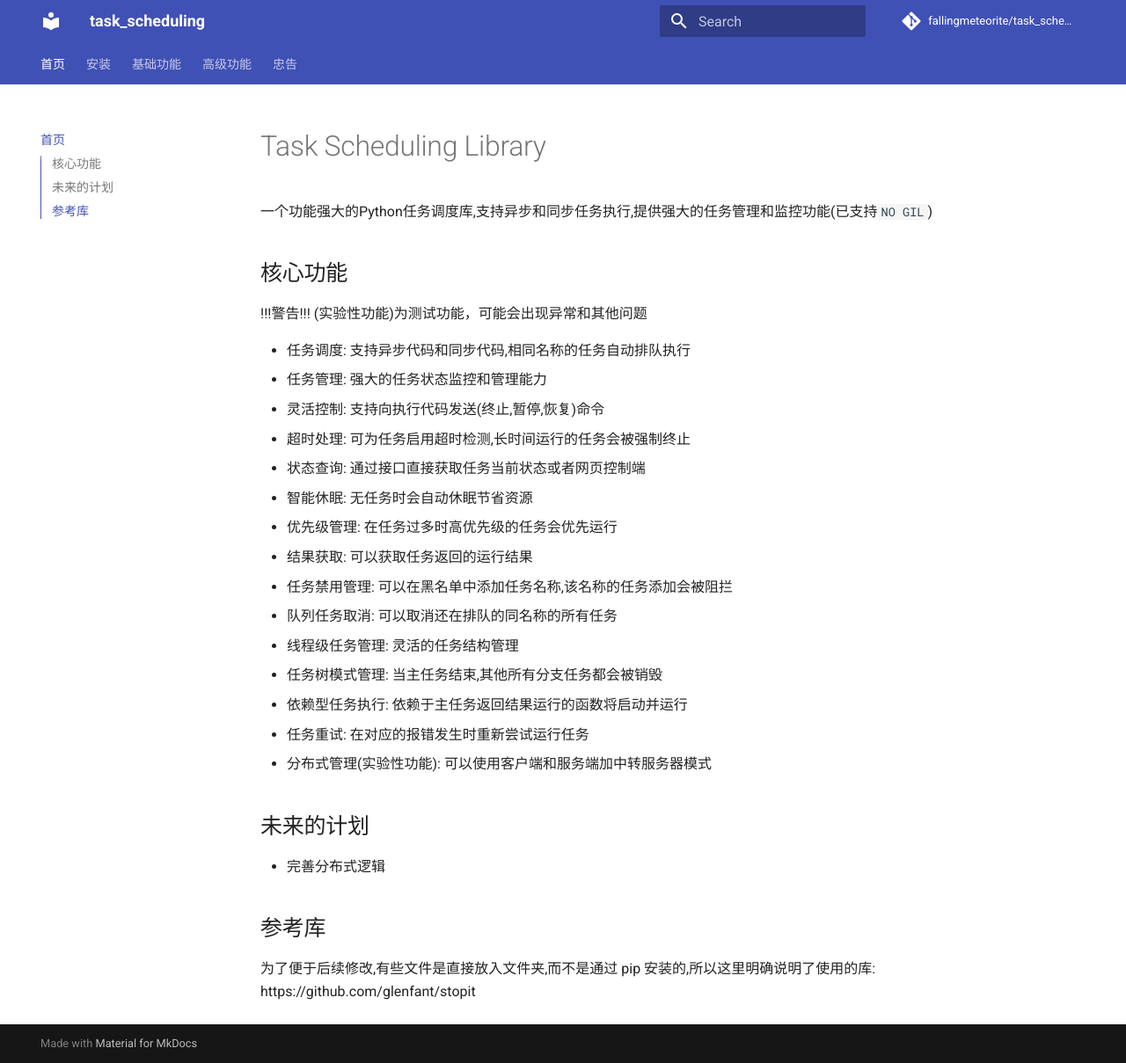
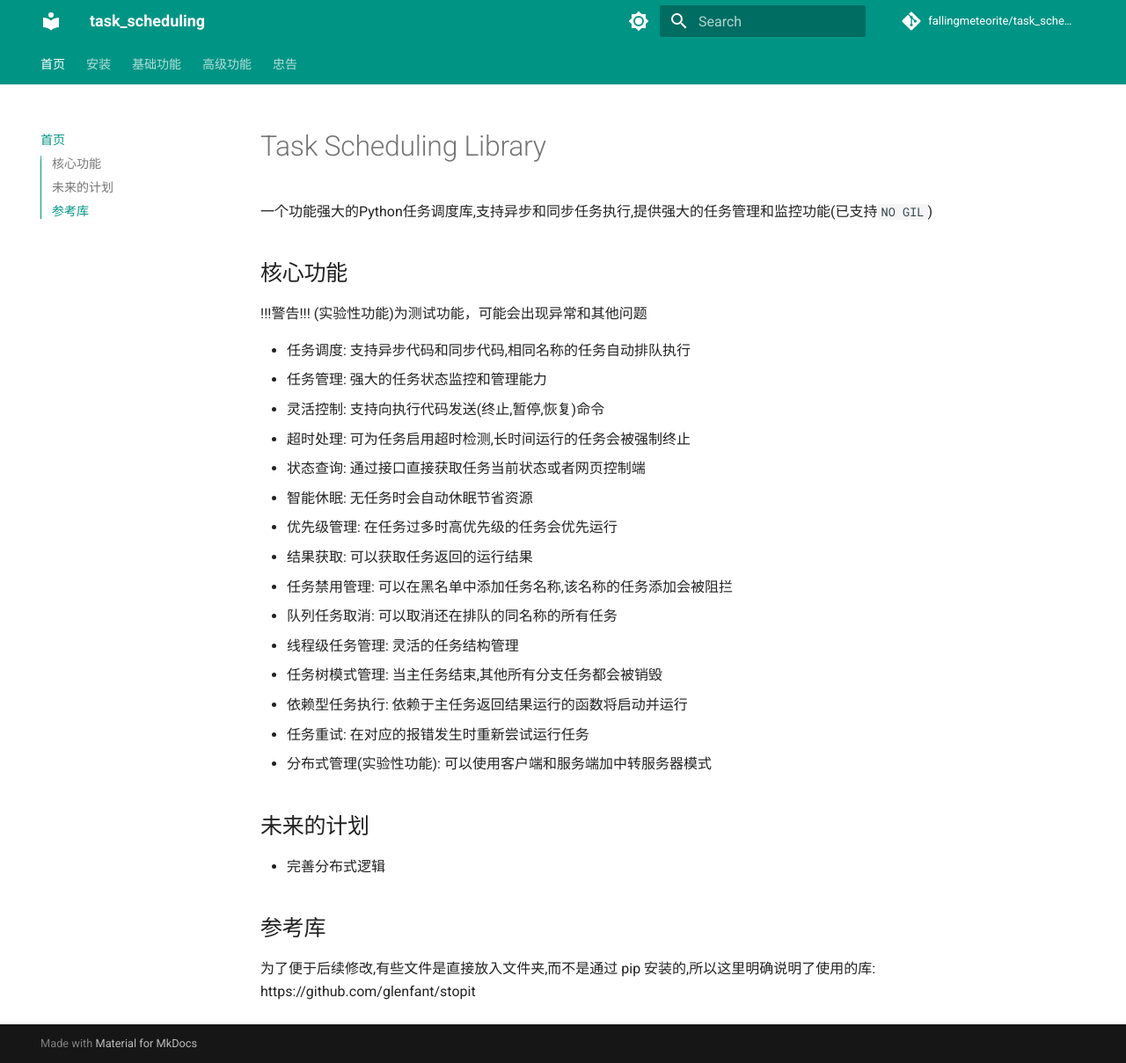
Before and after one commit to fallingmeteorite/task_scheduling, an MkDocs documentation site: the page built from docs/index.md, in a window 1280 px wide and 1209 px high. Shown: the whole window at 88% size. Built offline with MkDocs 1.6.1 and Material for MkDocs 9.7.7, drawn with Linux system fonts in a browser that asks for light colours; comment, search, counter and statistics services are not loaded.

Commit message:
Update mkdocs.yml

```diff
--- a/mkdocs.yml
+++ b/mkdocs.yml
@@ -6,10 +6,26 @@ repo_name: fallingmeteorite/task_scheduling
 
 theme:
   name: material
+  palette:
+    - scheme: default
+      primary: teal
+      accent: deep orange
+      toggle:
+        icon: material/brightness-7
+        name: Dark
+    - scheme: slate
+      primary: teal
+      accent: deep orange
+      toggle:
+        icon: material/brightness-4
+        name: Light
   features:
     - navigation.tabs
     - navigation.sections
     - toc.integrate
+    - navigation.expand
+    - navigation.indexes
+    - content.code.copy
 
 nav:
   - 首页: index.md
```
